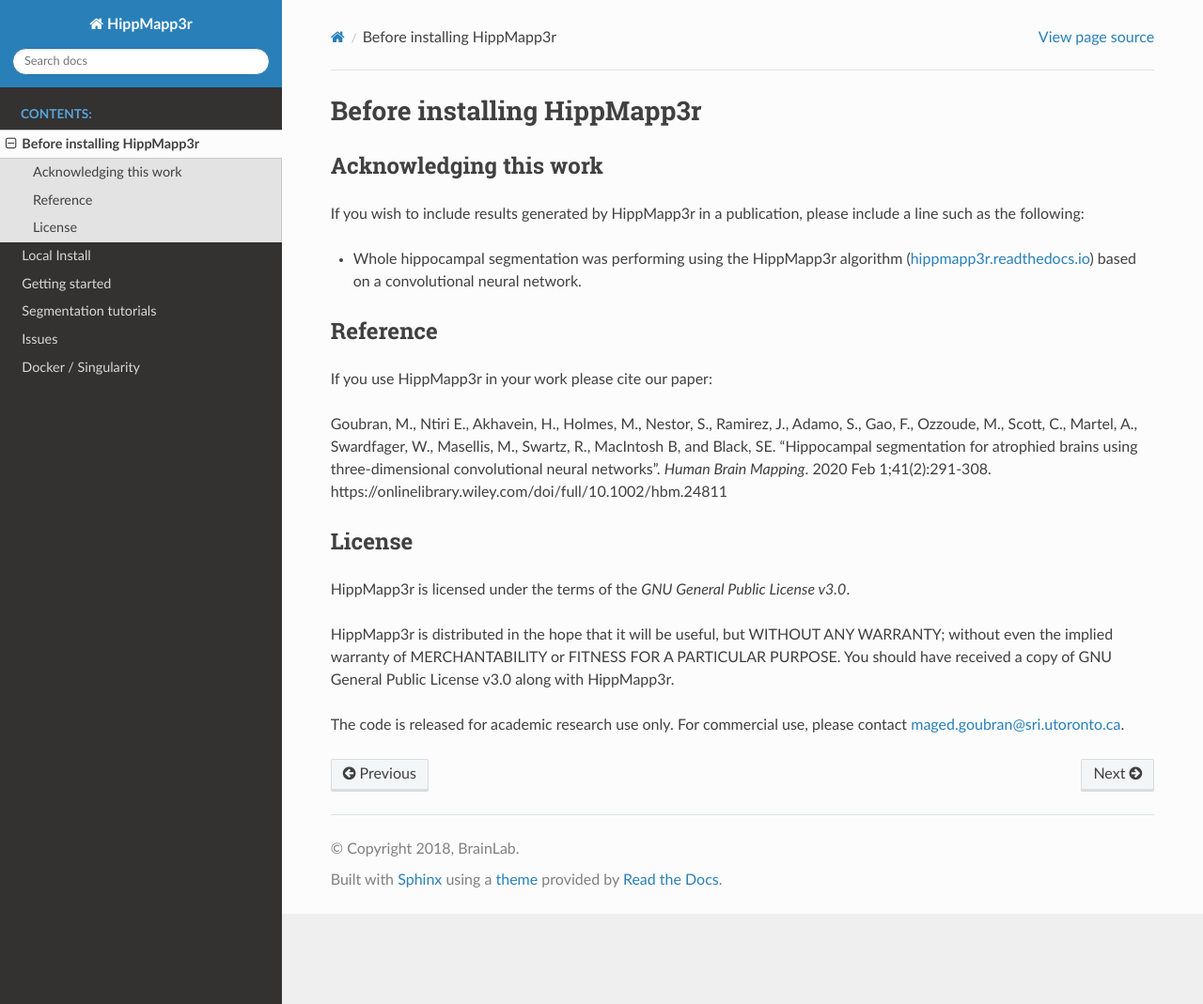
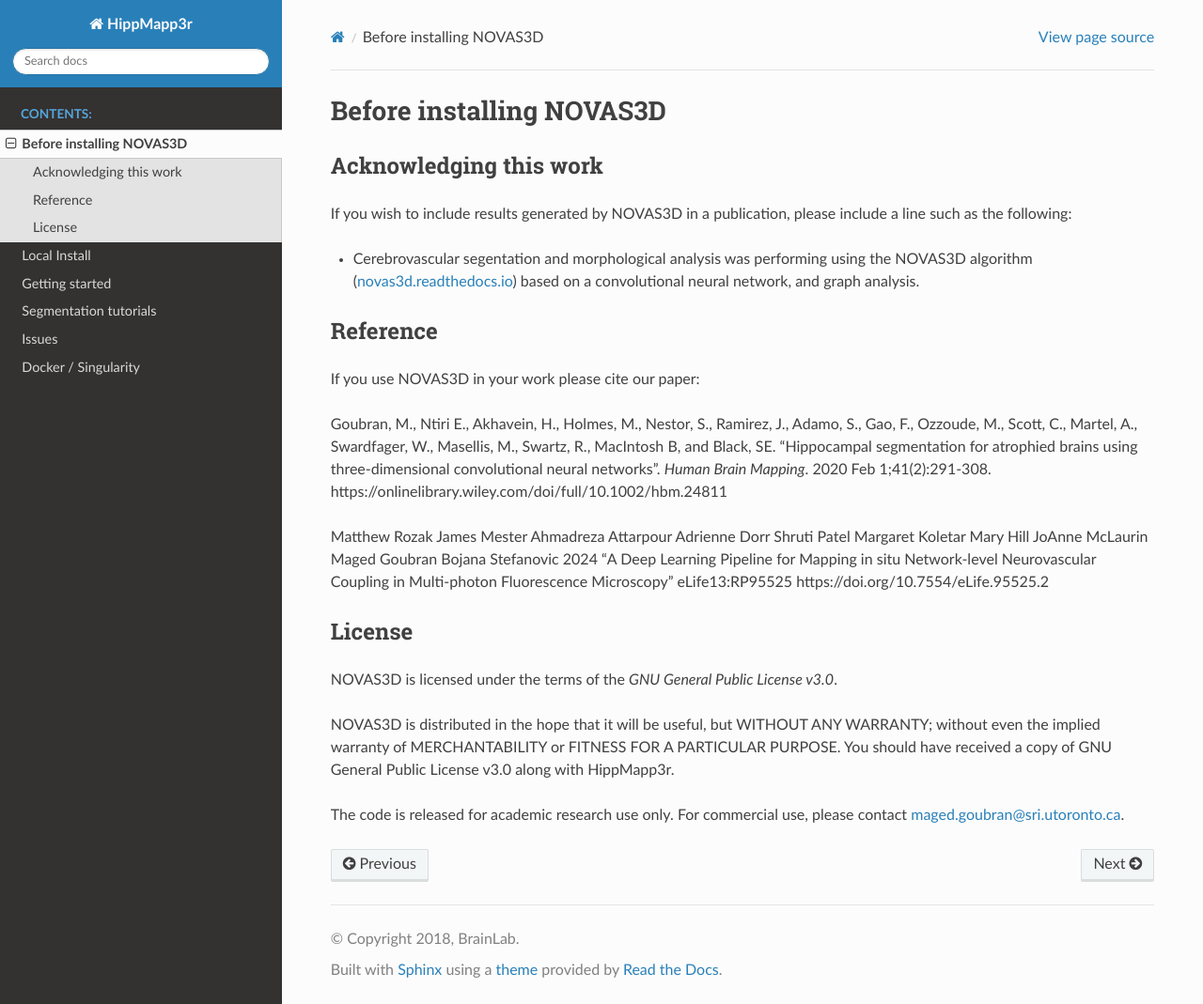
Before and after one commit to AICONSlab/novas3d, a Sphinx documentation site: the page built from docs/before_install.md, in a window 1280 px wide and 1069 px high. Shown: the whole window at 94% size. Built offline with Sphinx 7.4.7 and the Read the Docs theme 3.1.0, drawn with Linux system fonts in a browser that asks for light colours.

Commit message:
update docs

```diff
--- a/docs/before_install.md
+++ b/docs/before_install.md
@@ -1,21 +1,23 @@
-# Before installing HippMapp3r
+# Before installing NOVAS3D
 
 ## Acknowledging this work
-If you wish to include results generated by HippMapp3r in a publication, please include a line such as the following:
+If you wish to include results generated by NOVAS3D in a publication, please include a line such as the following:
 
-* Whole hippocampal segmentation was performing using the HippMapp3r algorithm ([hippmapp3r.readthedocs.io](hippmapp3r.readthedocs.io)) based on a convolutional neural network.
+* Cerebrovascular segentation and morphological analysis was performing using the NOVAS3D algorithm ([novas3d.readthedocs.io](novas3d.readthedocs.io)) based on a convolutional neural network, and graph analysis.
 
 ## Reference
 
-If you use HippMapp3r in your work please cite our paper:
+If you use NOVAS3D in your work please cite our paper:
 
 Goubran, M., Ntiri E., Akhavein, H., Holmes, M., Nestor, S., Ramirez, J., Adamo, S., Gao, F., Ozzoude, M., Scott, C., Martel, A., Swardfager, W., Masellis, M., Swartz, R., MacIntosh B, and Black, SE. “Hippocampal segmentation for atrophied brains using three-dimensional convolutional neural networks”. *Human Brain Mapping*. 2020 Feb 1;41(2):291-308. https://onlinelibrary.wiley.com/doi/full/10.1002/hbm.24811
+
+Matthew Rozak James Mester Ahmadreza Attarpour Adrienne Dorr Shruti Patel Margaret Koletar Mary Hill JoAnne McLaurin Maged Goubran Bojana Stefanovic 2024 "A Deep Learning Pipeline for Mapping in situ Network-level Neurovascular Coupling in Multi-photon Fluorescence Microscopy" eLife13:RP95525 https://doi.org/10.7554/eLife.95525.2
 
 
 ## License
 
-HippMapp3r is licensed under the terms of the *GNU General Public License v3.0*.
+NOVAS3D is licensed under the terms of the *GNU General Public License v3.0*.
 
-HippMapp3r is distributed in the hope that it will be useful, but WITHOUT ANY WARRANTY; without even the implied warranty of MERCHANTABILITY or FITNESS FOR A PARTICULAR PURPOSE. You should have received a copy of GNU General Public License v3.0 along with HippMapp3r.
+NOVAS3D is distributed in the hope that it will be useful, but WITHOUT ANY WARRANTY; without even the implied warranty of MERCHANTABILITY or FITNESS FOR A PARTICULAR PURPOSE. You should have received a copy of GNU General Public License v3.0 along with HippMapp3r.
 
 The code is released for academic research use only. For commercial use, please contact [maged.goubran@sri.utoronto.ca](mailto:maged.goubran@utoronto.ca).
```
